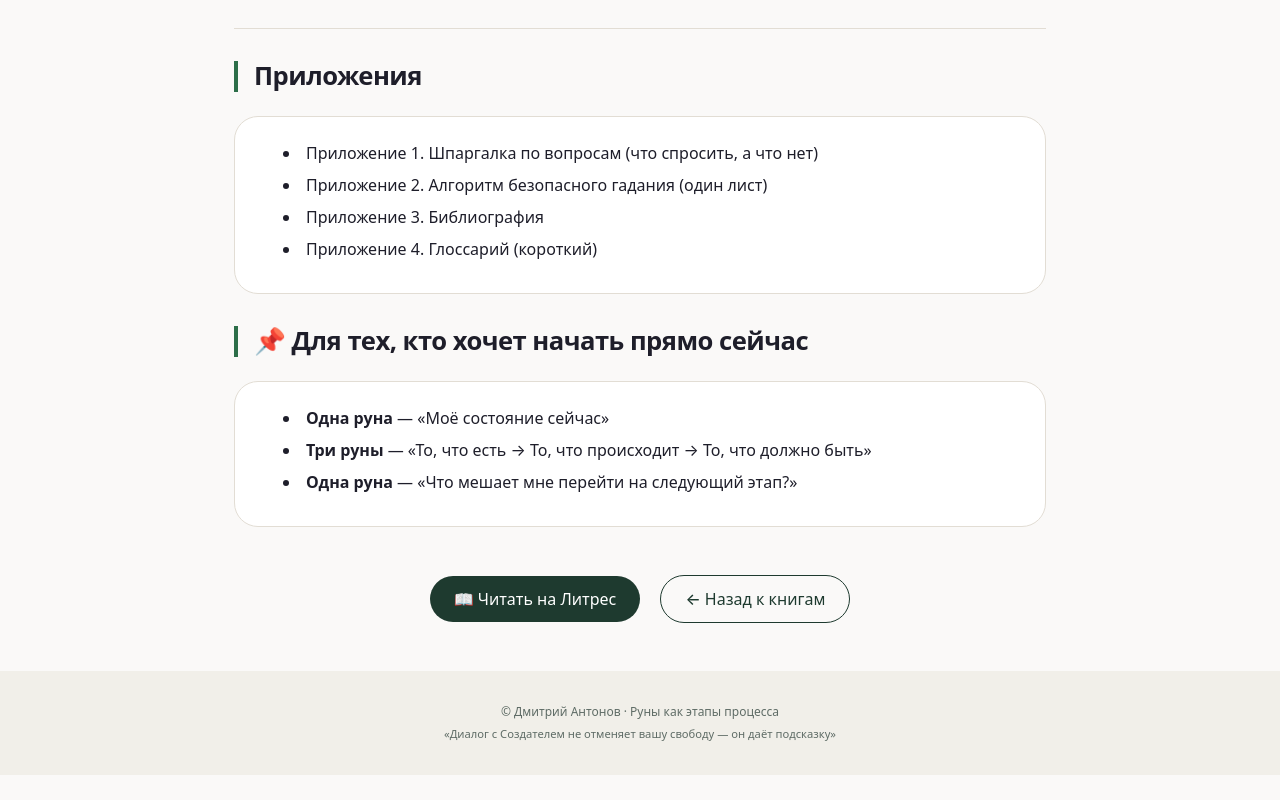
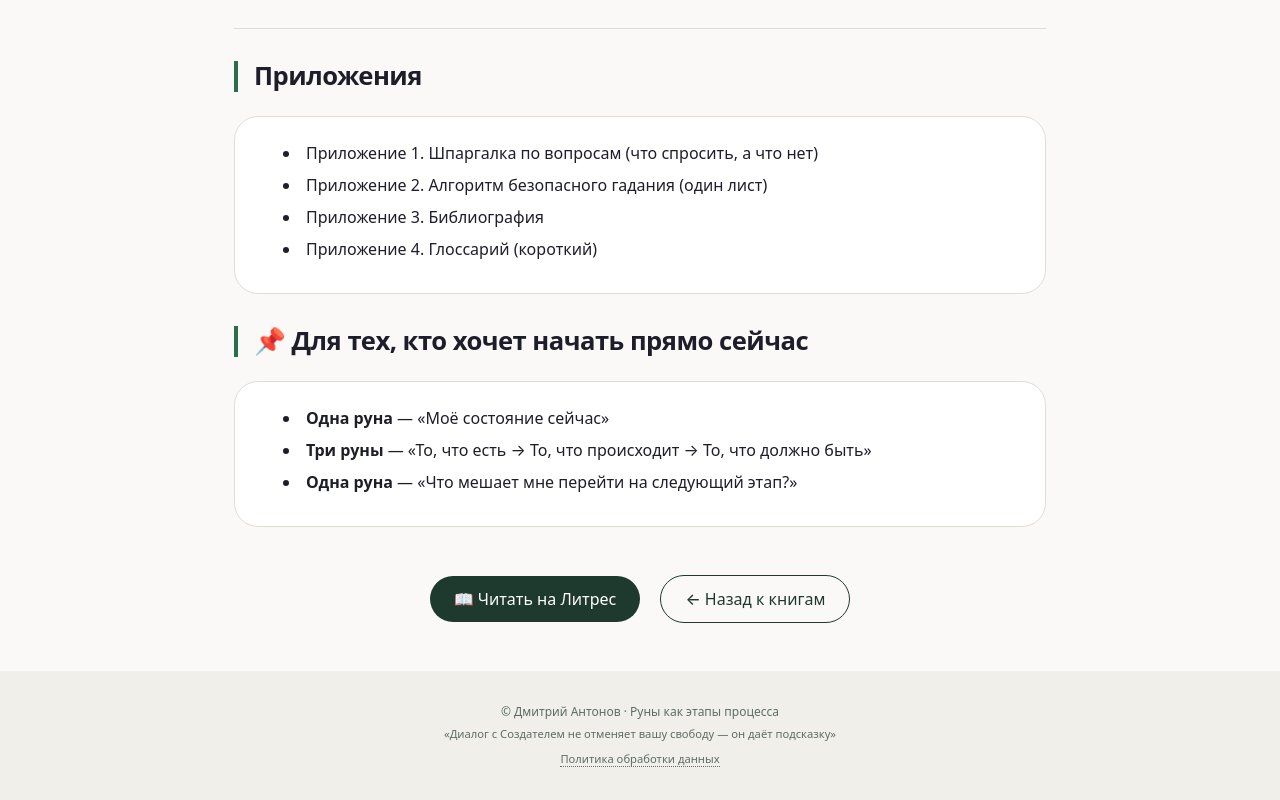
Before and after one commit to Dmirii/myPort, a plain HTML site: page book3.html in a window 1280 px wide. Shown: the part 3298-4098 px from the top of the page. Before the commit the page ends 4073 px from the top, so only its background shows below. Drawn offline with Linux system fonts and the light colour scheme.

Commit message:
Update book3.html

```diff
--- a/book3.html
+++ b/book3.html
@@ -353,6 +353,7 @@
     <div class="container">
       <p>© Дмитрий Антонов · Руны как этапы процесса</p>
       <p style="margin-top: 0.3rem; font-size: 0.7rem;">«Диалог с Создателем не отменяет вашу свободу — он даёт подсказку»</p>
+      <p style="margin-top: 0.5rem; font-size: 0.7rem;"><a href="/privacy.html" style="color: #5f6c66; text-decoration: none; border-bottom: 1px dotted #5f6c66;">Политика обработки данных</a></p>
     </div>
   </footer>
 </body>
```
